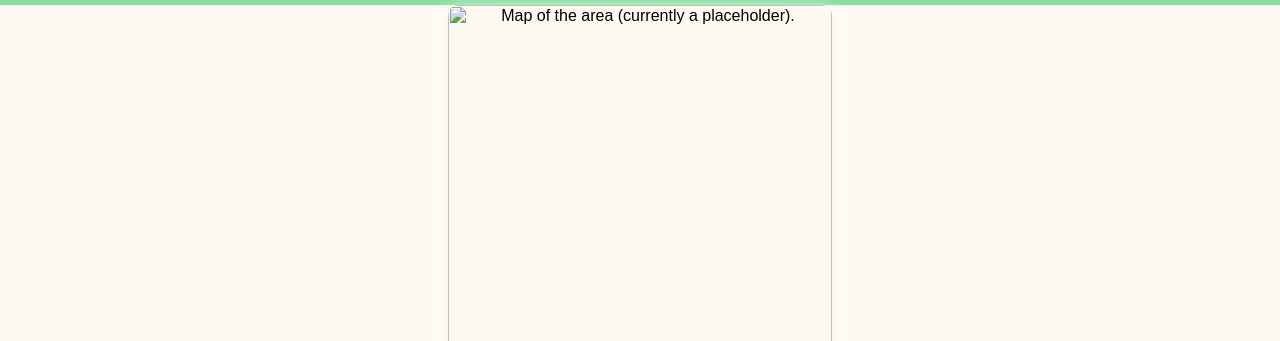
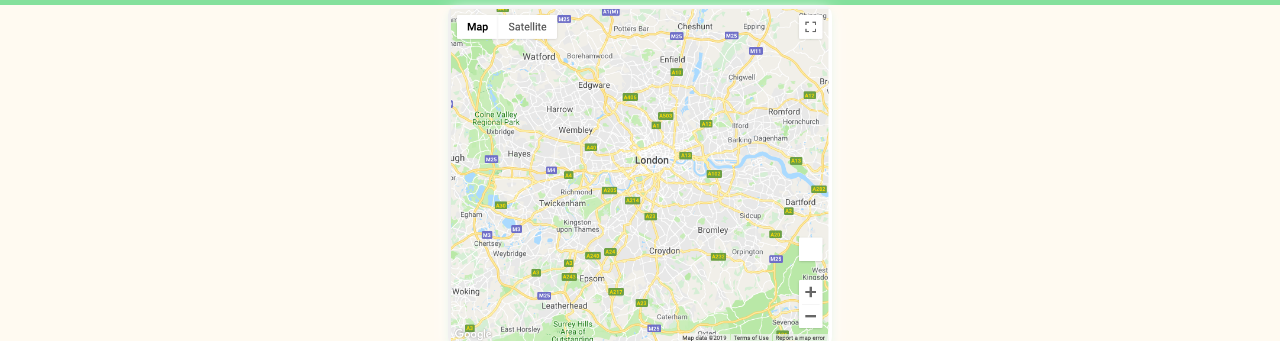
Before and after one commit to BryanMcHugh/MyWalkingApp, a plain HTML site: page description3.html in a window 1280 px wide. Shown: the part 58-399 px from the top of the page. Drawn offline with Linux system fonts and the light colour scheme.

Commit message:
Update description3.html

```diff
--- a/description3.html
+++ b/description3.html
@@ -15,7 +15,7 @@
           </ul>
         </header>
 	<div align="center">
-	<img class="image" src="images/map.png" alt="Map of the area (currently a placeholder).">
+	<img class="image" src="map.png" alt="Map of the area (currently a placeholder).">
 	<h1>404 House</h1>
 	<div class="box">
 	<p>The historic 404 Estate. Known for its wide open spaces and abundance of wildlife.</p>
```
